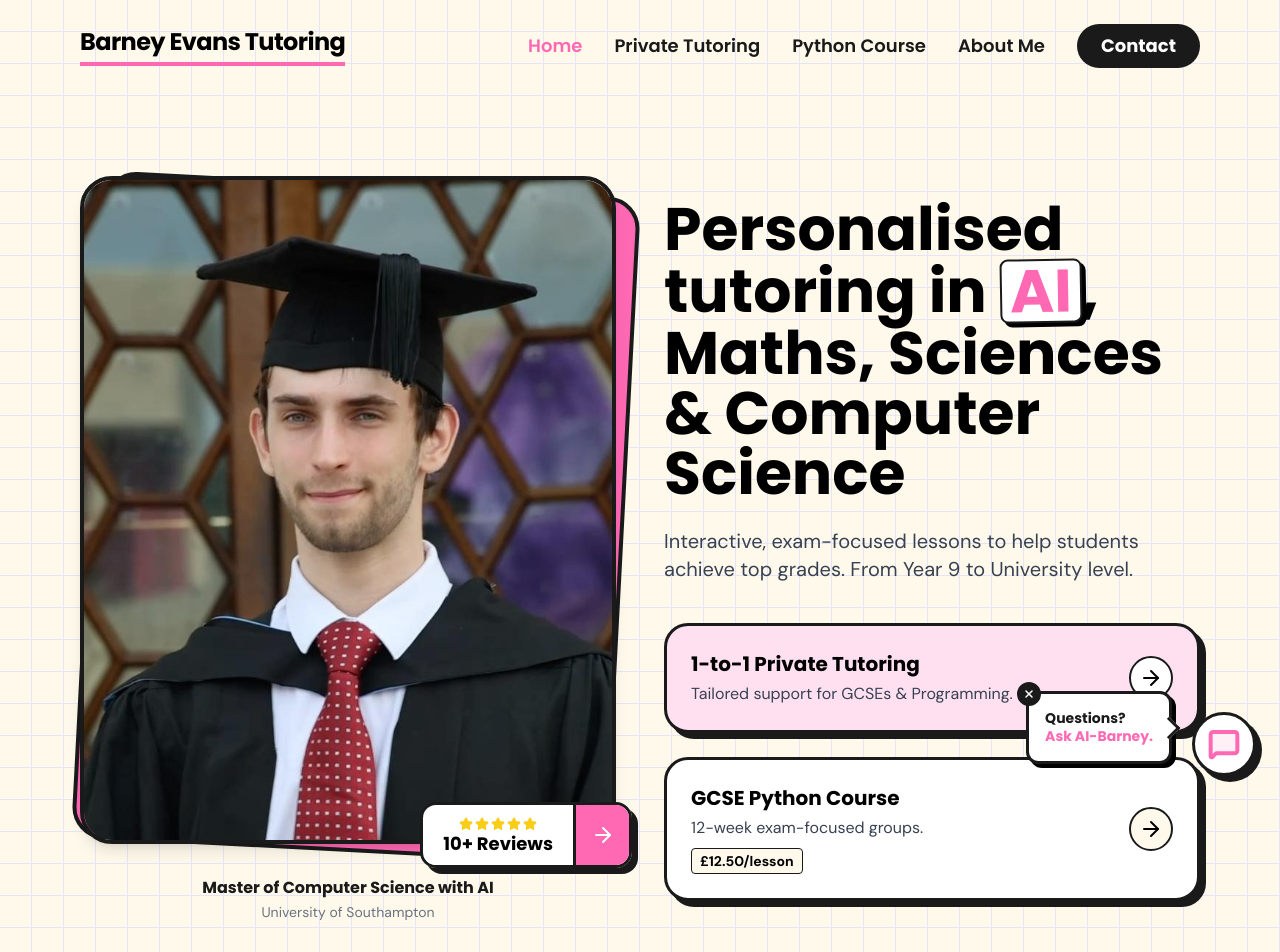
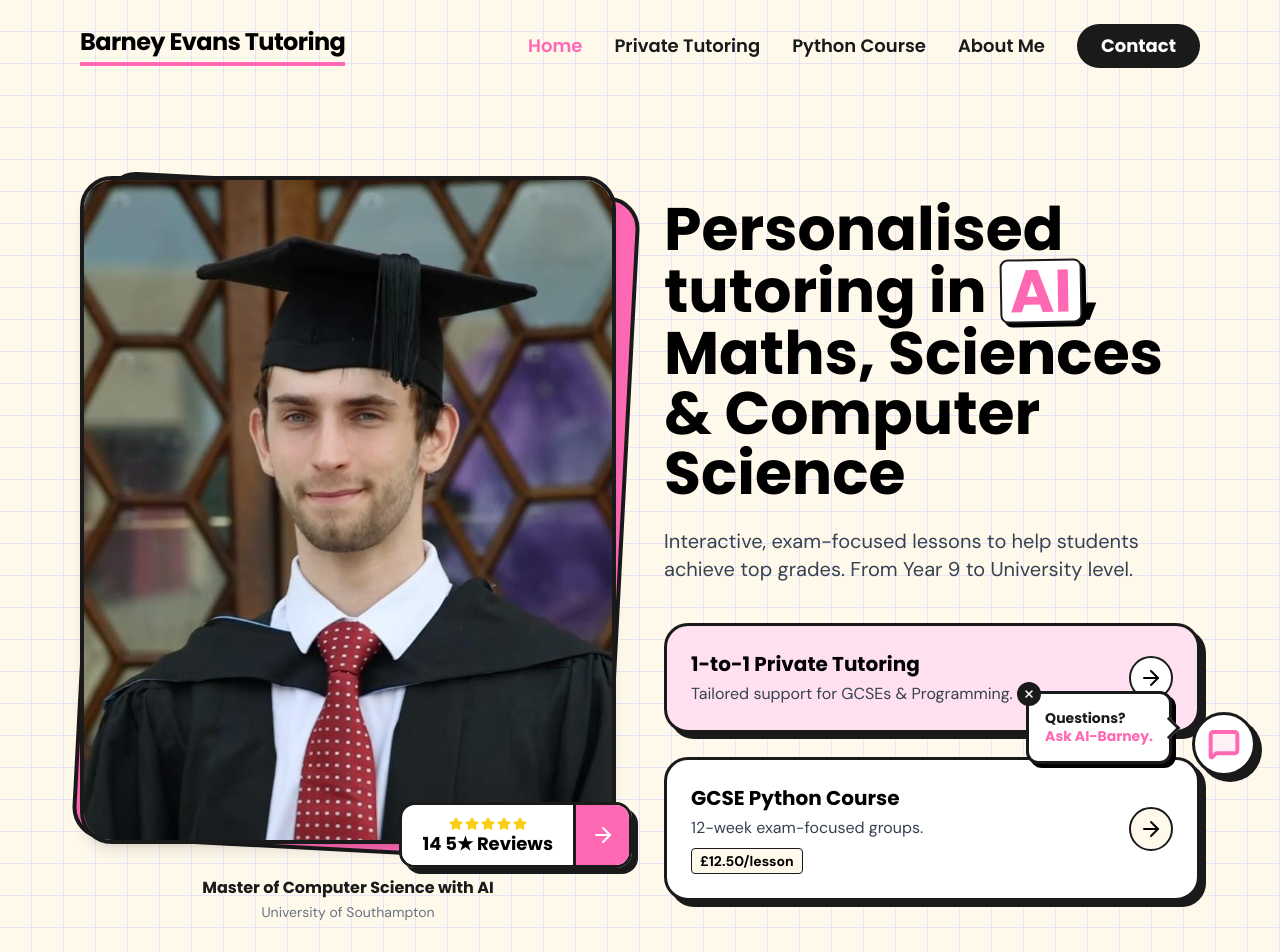
Before and after one commit to BarneyEvans/BarneyEvansTutoring.github.io, a React (Vite) app: page / in a window 1280 px wide. Shown: the top 952 px of the page. Built offline with nearby package versions, Linux system fonts and the light colour scheme.

Commit message:
Updated review count and additional review

```diff
--- a/src/constants.ts
+++ b/src/constants.ts
@@ -113,7 +113,7 @@ export const EXPERIENCE: ExperienceJob[] = [
         title: "Tutor",
         company: "MyTutor",
         period: "Dec 2023 - Present",
-        details: ["95+ lessons delivered", "5★ rating average", "Schools Programme approved"]
+        details: ["105+ lessons delivered", "5★ rating average", "Schools Programme approved"]
     },
     {
         title: "Engineering Tutor",
--- a/src/pages/About.tsx
+++ b/src/pages/About.tsx
@@ -15,6 +15,10 @@ const About: React.FC = () => {
         {
             text: "Really pleased with the work Barney is doing with my son for Computer Science GCSE, he is helping build his confidence and knowledge base after an extended time out of school.",
             author: "Suzanne, Parent from Hook"
+        },
+        {
+            text: "I can fully recommend Barney. He's making a huge difference to my son's confidence and ability in Maths in just a couple of months.",
+            author: "Victoria T., Parent"
         }
     ], []);
 
--- a/src/pages/Home.tsx
+++ b/src/pages/Home.tsx
@@ -42,7 +42,7 @@ const Home: React.FC = () => {
                                     <Star fill="currentColor" size={14} />
                                 </div>
                                 <span className="font-heading font-bold text-lg leading-none">
-                                    10+ Reviews
+                                    14 5★ Reviews
                                 </span>
                             </div>
 
```
